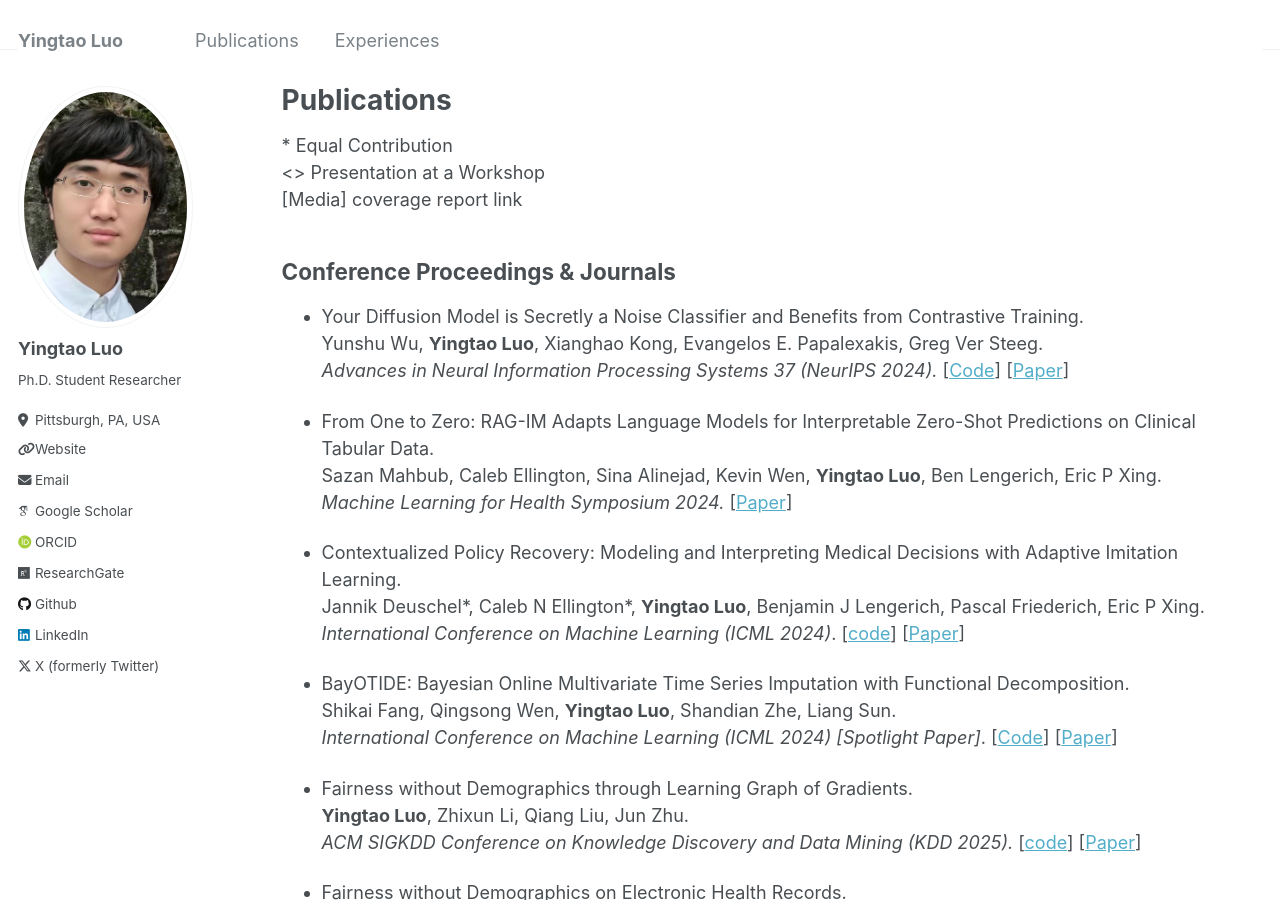
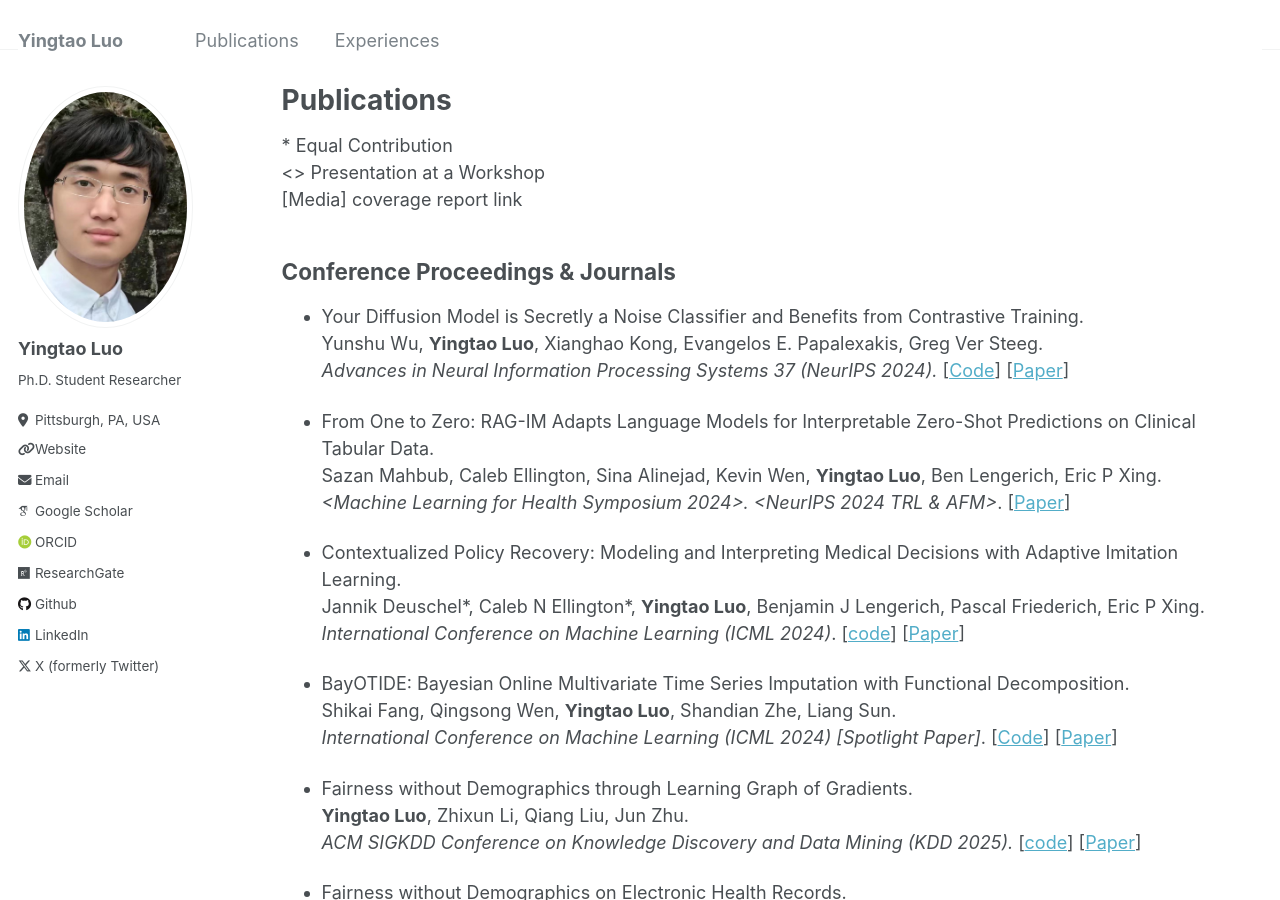
Before and after one commit to yingtaoluo/yingtaoluo.github.io, a Jekyll site: the page built from _pages/publications.md, in a window 1280 px wide and 900 px high. Built offline with Jekyll 4.4.1, drawn with Linux system fonts in a browser that asks for light colours; some web fonts are replaced; part of the change alters nothing that is shown.

Commit message:
Update publications.md

```diff
--- a/_pages/publications.md
+++ b/_pages/publications.md
@@ -23,7 +23,7 @@ Yunshu Wu, __Yingtao Luo__, Xianghao Kong, Evangelos E. Papalexakis, Greg Ver St
 
 * From One to Zero: RAG-IM Adapts Language Models for Interpretable Zero-Shot Predictions on Clinical Tabular Data.
 Sazan Mahbub, Caleb Ellington, Sina Alinejad, Kevin Wen, __Yingtao Luo__, Ben Lengerich, Eric P Xing.
-*Machine Learning for Health Symposium 2024.* [[Paper](https://openreview.net/forum?id=BnKvIn8JKl)]
+*<Machine Learning for Health Symposium 2024>. <NeurIPS 2024 TRL & AFM>*. [[Paper](https://openreview.net/forum?id=BnKvIn8JKl)]
 
 * Contextualized Policy Recovery: Modeling and Interpreting Medical Decisions with Adaptive Imitation Learning.
 Jannik Deuschel\*, Caleb N Ellington\*, __Yingtao Luo__, Benjamin J Lengerich, Pascal Friederich, Eric P Xing.
```
